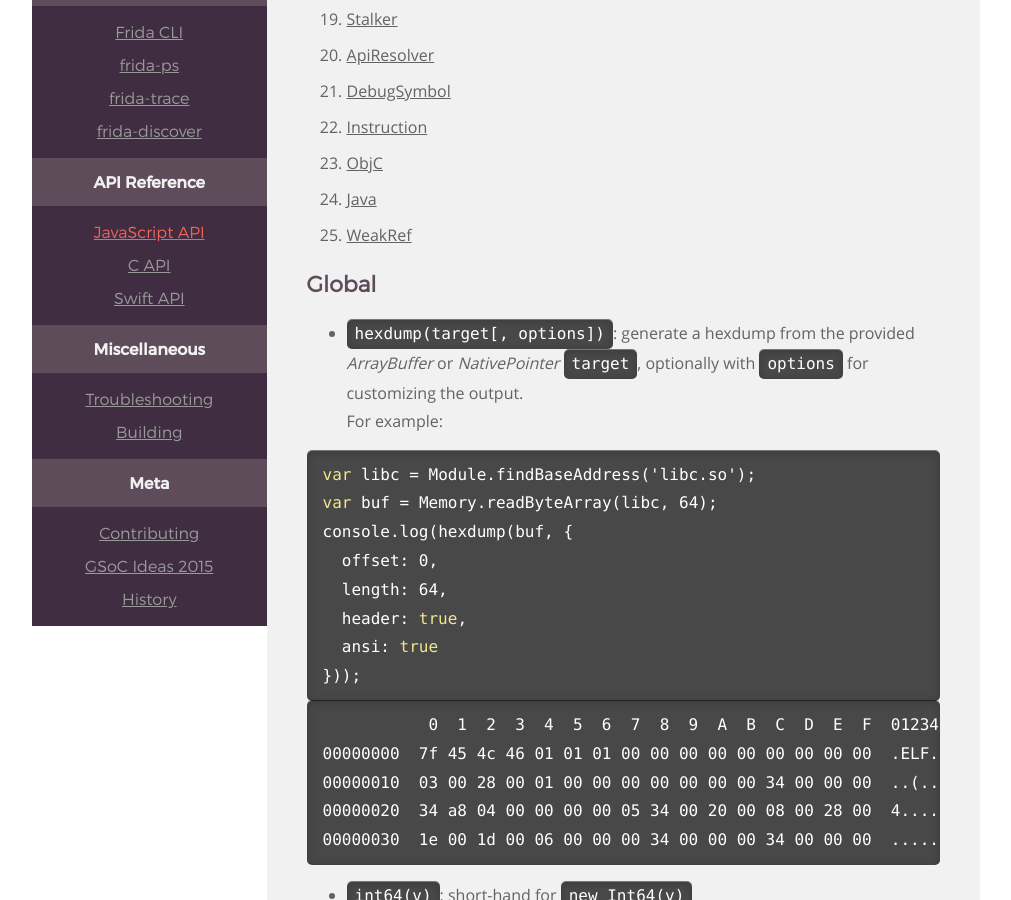
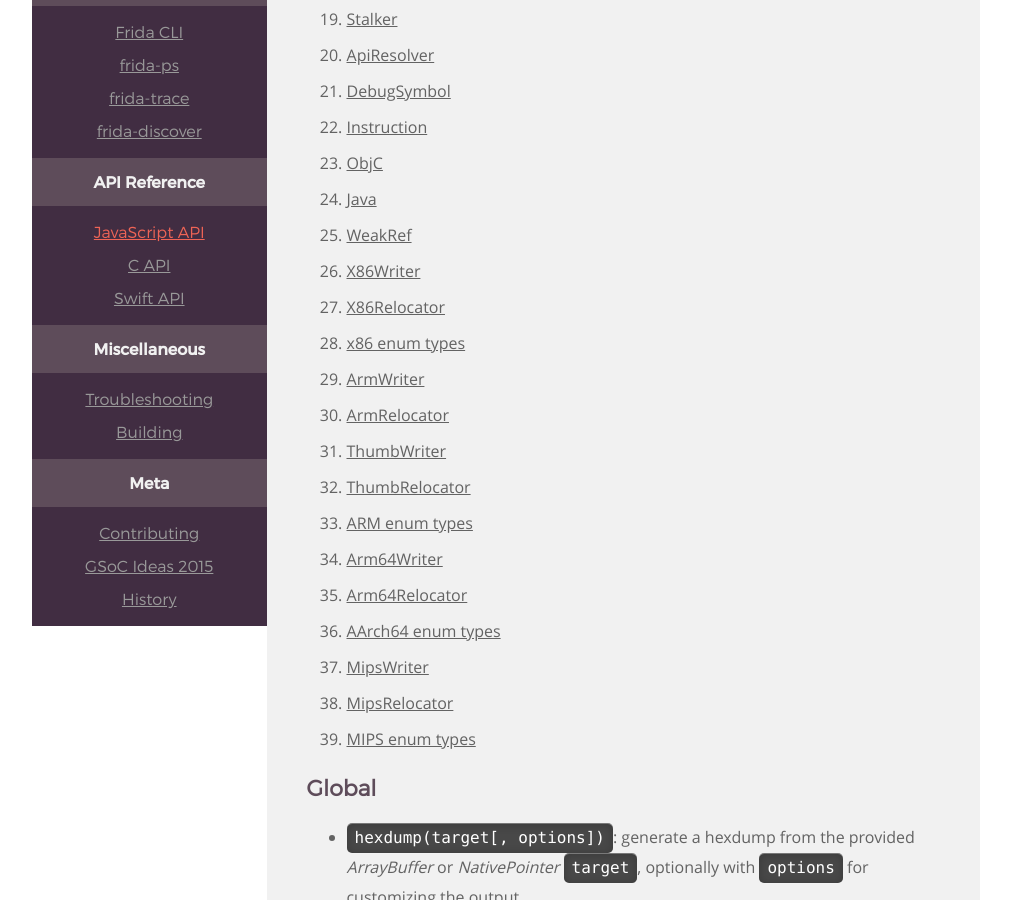
Before and after one commit to frida/frida-website, a Jekyll site: the page built from _docs/javascript-api.md, in a window 1280 px wide and 900 px high, scrolled down 960 px. Shown: the whole window, without its empty margins (129-1140 px from the left). Built offline with Jekyll 4.4.1, drawn with Linux system fonts in a browser that asks for light colours.

Commit message:
Add new APIs to the TOC

```diff
--- a/_docs/javascript-api.md
+++ b/_docs/javascript-api.md
@@ -30,6 +30,20 @@ permalink: /docs/javascript-api/
   1. [ObjC](#objc)
   1. [Java](#java)
   1. [WeakRef](#weakref)
+  1. [X86Writer](#x86writer)
+  1. [X86Relocator](#x86relocator)
+  1. [x86 enum types](#x86enums)
+  1. [ArmWriter](#armwriter)
+  1. [ArmRelocator](#armrelocator)
+  1. [ThumbWriter](#thumbwriter)
+  1. [ThumbRelocator](#thumbrelocator)
+  1. [ARM enum types](#armenums)
+  1. [Arm64Writer](#arm64writer)
+  1. [Arm64Relocator](#arm64relocator)
+  1. [AArch64 enum types](#arm64enums)
+  1. [MipsWriter](#mipswriter)
+  1. [MipsRelocator](#mipsrelocator)
+  1. [MIPS enum types](#mipsenums)
 
 ## Global
 
```
